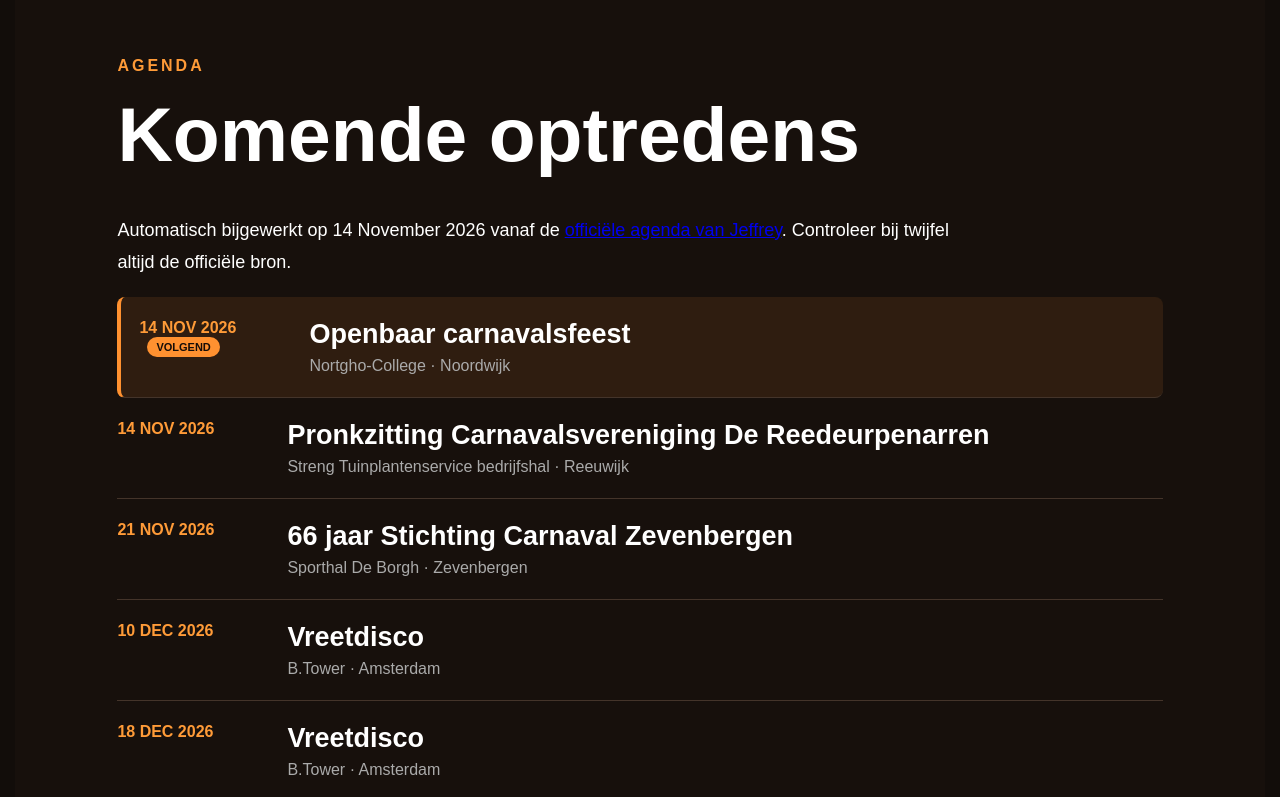
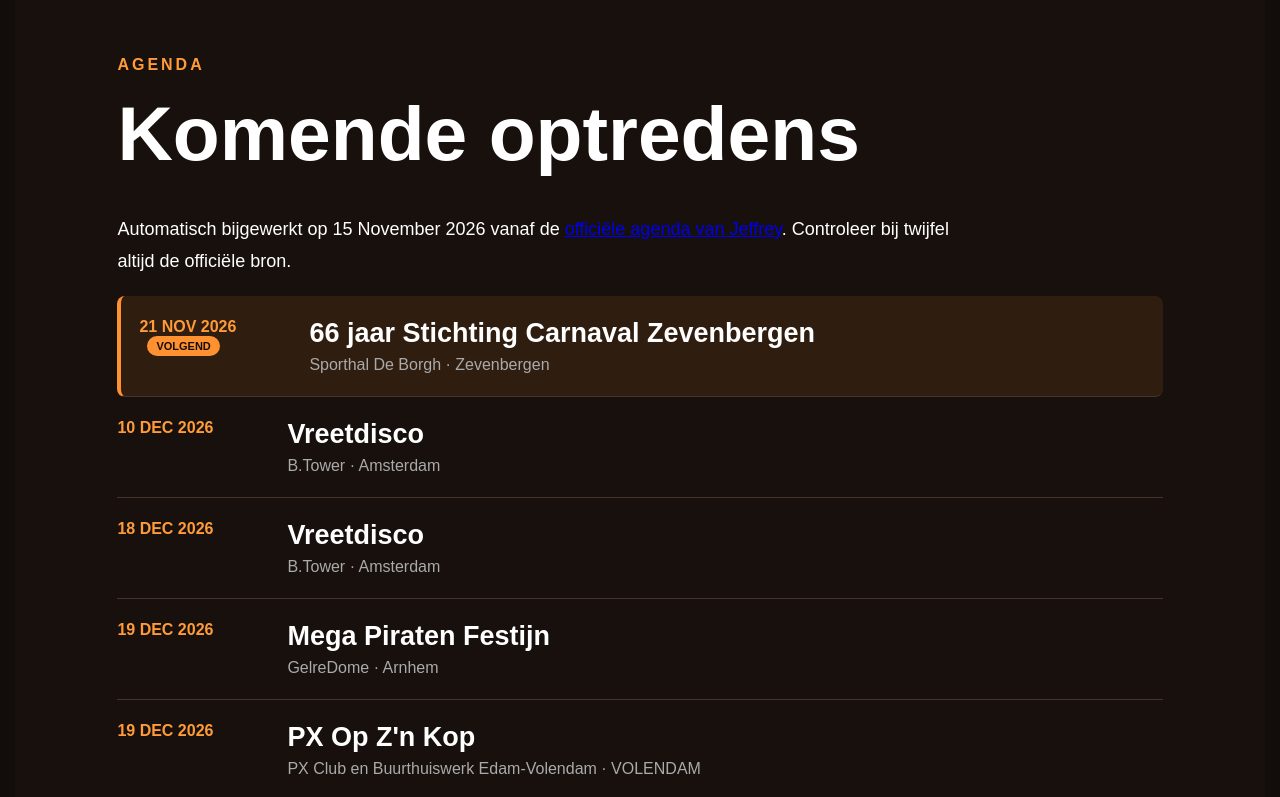
Before and after one commit to meringa100-cmyk/Jeffrey-Parmentier-Fansite, a plain HTML site: page index.html in a window 1280 px wide. Shown: the part 1847-2644 px from the top of the page. Drawn offline with Linux system fonts and the light colour scheme.

Commit message:
Automatically update Jeffrey Parmentier agenda

```diff
--- a/index.html
+++ b/index.html
@@ -14,7 +14,7 @@
 <div class="tag">🎺 ONOFFICIËLE FANSITE</div>
 <h1>JEFFREY<br><span>PARMENTIER</span></h1>
 <p>Trompet, DJ, energie en feest. Een fanplek voor iedereen die Jeffrey Parmentier graag ziet optreden.</p>
-<div class="next-gig"><span>🎺 VOLGEND OPTREDEN</span><strong>Openbaar carnavalsfeest</strong><small>14 nov 2026 · Noordwijk</small><b id="countdown">Berekenen...</b></div><div class="fan-score"><span>⭐ JOUW JP-FAN SCORE</span><b id="fanScore">0 punten</b><small>Stemmen, quizzen en favorieten leveren punten op.</small></div><div class="fan-actions"><button onclick="favoriteShow()">❤️ <span id="favText">Bewaar dit optreden</span></button><button onclick="shareSite()">↗ Deel JP Fans</button></div>
+<div class="next-gig"><span>🎺 VOLGEND OPTREDEN</span><strong>66 jaar Stichting Carnaval Zevenbergen</strong><small>21 nov 2026 · Zevenbergen</small><b id="countdown">Berekenen...</b></div><div class="fan-score"><span>⭐ JOUW JP-FAN SCORE</span><b id="fanScore">0 punten</b><small>Stemmen, quizzen en favorieten leveren punten op.</small></div><div class="fan-actions"><button onclick="favoriteShow()">❤️ <span id="favText">Bewaar dit optreden</span></button><button onclick="shareSite()">↗ Deel JP Fans</button></div>
 <a class="btn" href="#agenda">Bekijk agenda</a><a class="btn alt" href="#media">Bekijk video's</a>
 </div></section>
 
@@ -24,10 +24,8 @@
 <div class="stats"><div class="stat"><b>🎺</b>Live trompet</div><div class="stat"><b>🎧</b>DJ & feest</div><div class="stat"><b>🌍</b>Ook internationaal</div></div>
 </div></section>
 
-<section id="agenda" class="section dark"><div class="eyebrow">AGENDA</div><h2>Komende optredens</h2><p class="copy">Automatisch bijgewerkt op 14 November 2026 vanaf de <a href="https://jeffreyparmentier.nl/agenda/" target="_blank" rel="noopener">officiële agenda van Jeffrey</a>. Controleer bij twijfel altijd de officiële bron.</p><div class="shows">
-<div class="show next"><div class="date">14 NOV 2026 <span class="badge">VOLGEND</span></div><div><h3>Openbaar carnavalsfeest</h3><p>Nortgho-College · Noordwijk</p></div></div>
-<div class="show"><div class="date">14 NOV 2026</div><div><h3>Pronkzitting Carnavalsvereniging De Reedeurpenarren</h3><p>Streng Tuinplantenservice bedrijfshal · Reeuwijk</p></div></div>
-<div class="show"><div class="date">21 NOV 2026</div><div><h3>66 jaar Stichting Carnaval Zevenbergen</h3><p>Sporthal De Borgh · Zevenbergen</p></div></div>
+<section id="agenda" class="section dark"><div class="eyebrow">AGENDA</div><h2>Komende optredens</h2><p class="copy">Automatisch bijgewerkt op 15 November 2026 vanaf de <a href="https://jeffreyparmentier.nl/agenda/" target="_blank" rel="noopener">officiële agenda van Jeffrey</a>. Controleer bij twijfel altijd de officiële bron.</p><div class="shows">
+<div class="show next"><div class="date">21 NOV 2026 <span class="badge">VOLGEND</span></div><div><h3>66 jaar Stichting Carnaval Zevenbergen</h3><p>Sporthal De Borgh · Zevenbergen</p></div></div>
 <div class="show"><div class="date">10 DEC 2026</div><div><h3>Vreetdisco</h3><p>B.Tower · Amsterdam</p></div></div>
 <div class="show"><div class="date">18 DEC 2026</div><div><h3>Vreetdisco</h3><p>B.Tower · Amsterdam</p></div></div>
 <div class="show"><div class="date">19 DEC 2026</div><div><h3>Mega Piraten Festijn</h3><p>GelreDome · Arnhem</p></div></div>
@@ -128,7 +126,7 @@ function nextPhoto(e){e.stopPropagation();photoIndex=(photoIndex+1)%photos.lengt
 document.addEventListener("keydown",function(e){if(e.key==="Escape")closePhoto();if(e.key==="ArrowLeft")prevPhoto(e);if(e.key==="ArrowRight")nextPhoto(e)});
 function shareSite(){if(navigator.share){navigator.share({title:"JP Fans – Jeffrey Parmentier",text:"Bekijk de Jeffrey Parmentier fansite!",url:location.href})}else{navigator.clipboard.writeText(location.href);alert("Link gekopieerd!")}}
 if(localStorage.getItem("jpfav")==="1"){const e=document.getElementById("favText");if(e)e.textContent="Favoriet opgeslagen ❤️"}
-function countdown(){const el=document.getElementById('countdown');if(!el)return;const d=new Date('2026-11-14T00:00:00').getTime(),e=d-Date.now();if(e<=0){el.textContent='🎉 Vandaag!'}else{const days=Math.floor(e/86400000),h=Math.floor(e%86400000/3600000),m=Math.floor(e%3600000/60000);el.textContent=days+' dagen · '+h+' uur · '+m+' min'}}countdown();setInterval(countdown,60000);
+function countdown(){const el=document.getElementById('countdown');if(!el)return;const d=new Date('2026-11-21T00:00:00').getTime(),e=d-Date.now();if(e<=0){el.textContent='🎉 Vandaag!'}else{const days=Math.floor(e/86400000),h=Math.floor(e%86400000/3600000),m=Math.floor(e%3600000/60000);el.textContent=days+' dagen · '+h+' uur · '+m+' min'}}countdown();setInterval(countdown,60000);
 </script>
 <nav class="mobile-nav"><a href="#verhaal">🏠<span>Start</span></a><a href="#agenda">📅<span>Agenda</span></a><a href="#muziek">🎵<span>Muziek</span></a><a href="#media">▶️<span>Media</span></a><a href="#fans">❤️<span>Fans</span></a></nav>
 </body></html>
```
